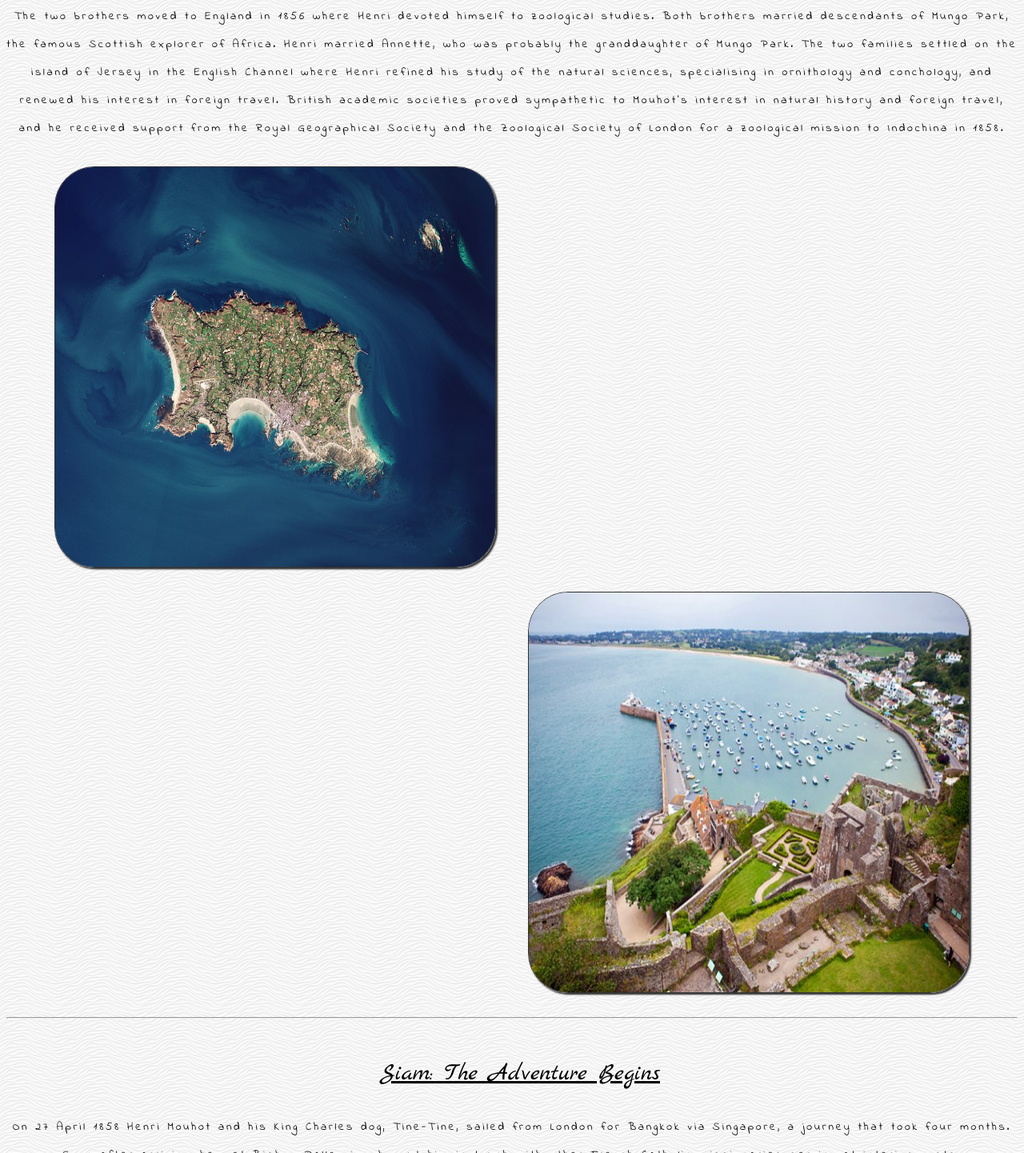
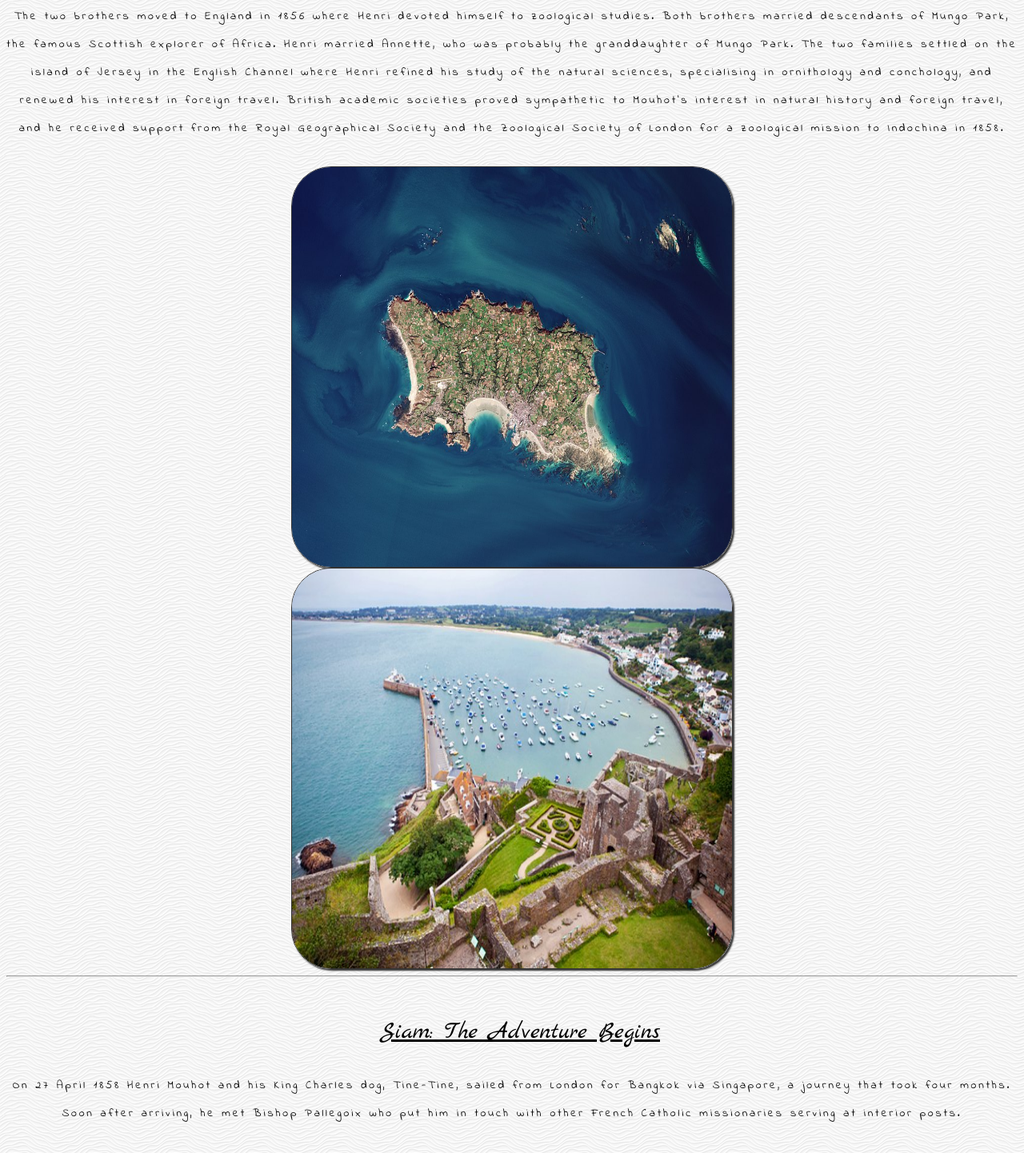
Before and after one commit to AkaraTawng/tribute-page-v2, a plain HTML site: page index.html in a window 1280 px wide. Shown: the part 2073-3515 px from the top of the page at 80% size. Drawn offline with Linux system fonts and the light colour scheme.

Commit message:
change .grid-container to #jersey-flex-container

```diff
--- a/index.html
+++ b/index.html
@@ -88,11 +88,9 @@
                     The two brothers moved to England in 1856 where Henri devoted himself to zoological studies. Both brothers married descendants of Mungo Park, the famous Scottish explorer of Africa. Henri married Annette, who was probably the granddaughter of Mungo Park. The two families settled on the island of Jersey in the English Channel where Henri refined his study of the natural sciences, specialising in ornithology and conchology, and renewed his interest in foreign travel. British academic societies proved sympathetic to Mouhot’s interest in natural history and foreign travel, and he received support from the Royal Geographical Society and the Zoological Society of London for a zoological mission to Indochina in 1858.
                     </p>
 
-                    <div class="grid-container">
-                        <img id="birdseye" src="img/img6.png" alt="Birdseye view of Jersey Island"
-                        <p></p>
-                        <img id="coastline" src="img/img50.png" alt="Jersey Island Coastline"
-                        <p></p>
+                    <div id="jersey-flex-container">
+                        <img id="birdseye" src="img/img6.png" alt="Birdseye view of Jersey Island">
+                        <img id="coastline" src="img/img50.png" alt="Jersey Island Coastline">
                     </div>
                     <hr>
 
```
